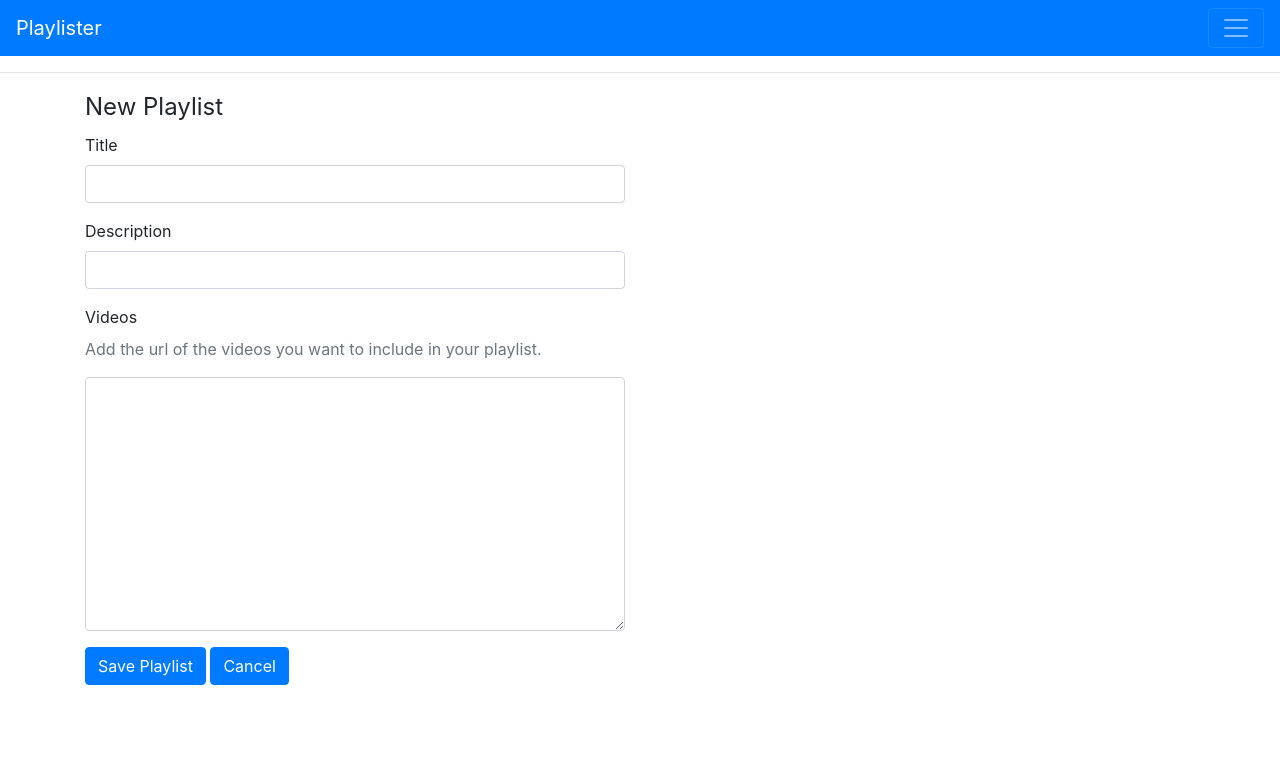
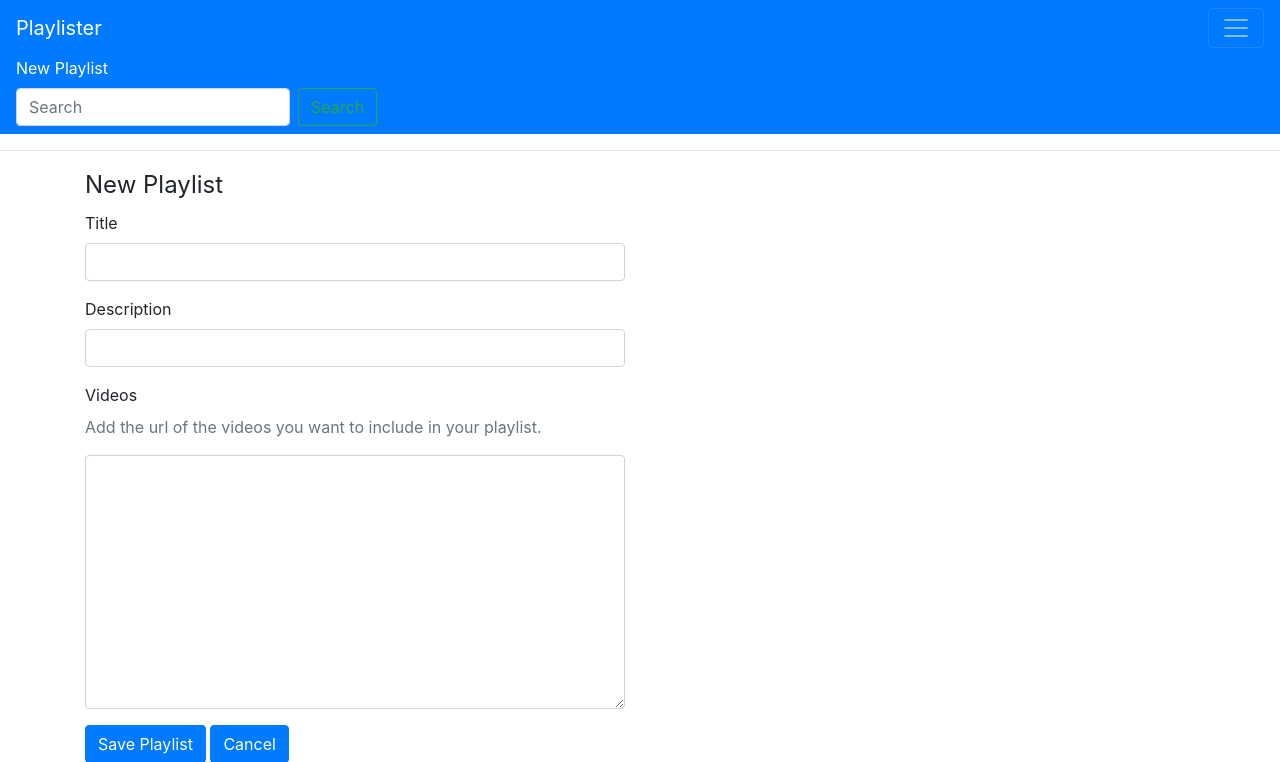
Before and after one commit to prathmesh-jagtap/Flask-Playlister-App, a Flask app: page /playlists/new in a window 1280 px wide, after a click that opens the changed part. Shown: the top 762 px of the page. Run offline with Flask 2, Linux system fonts and the light colour scheme; some libraries are stand-ins or nearby versions.

Commit message:
navbar updated

```diff
--- a/templates/partials/navbar.html
+++ b/templates/partials/navbar.html
@@ -6,7 +6,7 @@
     <span class="navbar-toggler-icon"></span>
   </button>
 
-  <div class="collapse navbar-collapse" id="navbarTogglerDemo03">
+  <div class="collapse navbar-collapse" id="navbarTogglerDemo02">
     <ul class="navbar-nav mr-auto mt-2 mt-lg-0">
       <li class="nav-item active">
           <a href='/playlists/new' class="nav-link">New Playlist <span class="sr-only">(current)</span></a>
```
